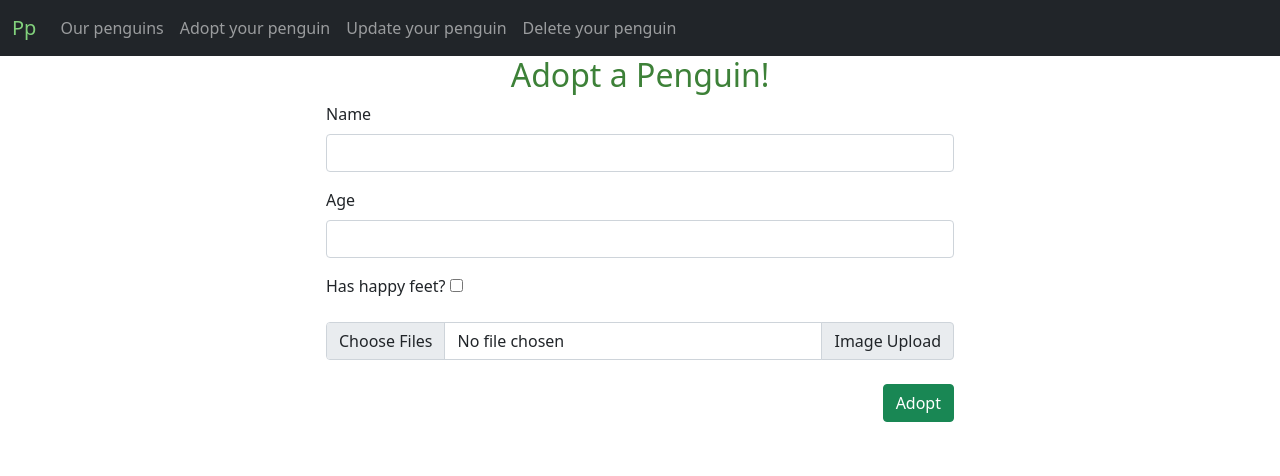
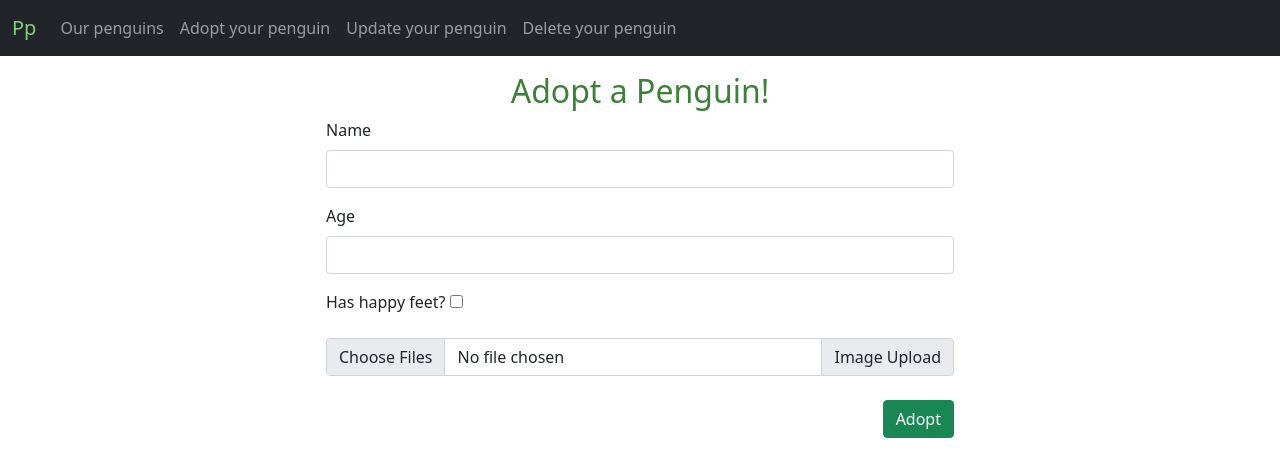
Before and after one commit to DanLi14/Penguin-Project, a plain HTML site: page HTML/createPenguin.html in a window 1280 px wide. Drawn offline with nearby package versions, Linux system fonts and the light colour scheme.

Commit message:
minor refactor.

```diff
--- a/HTML/createPenguin.html
+++ b/HTML/createPenguin.html
@@ -36,7 +36,7 @@
       </div>
     </nav>
     <div class="row">
-      <h2 class="text-center ppheader2">Adopt a Penguin!</h2>
+      <h2 class="text-center ppheader2 mt-3">Adopt a Penguin!</h2>
       <div class="col-md-6 offset-md-3">
         <div class="mb-3">
           <label class="form-label" for="name">Name</label>
```
